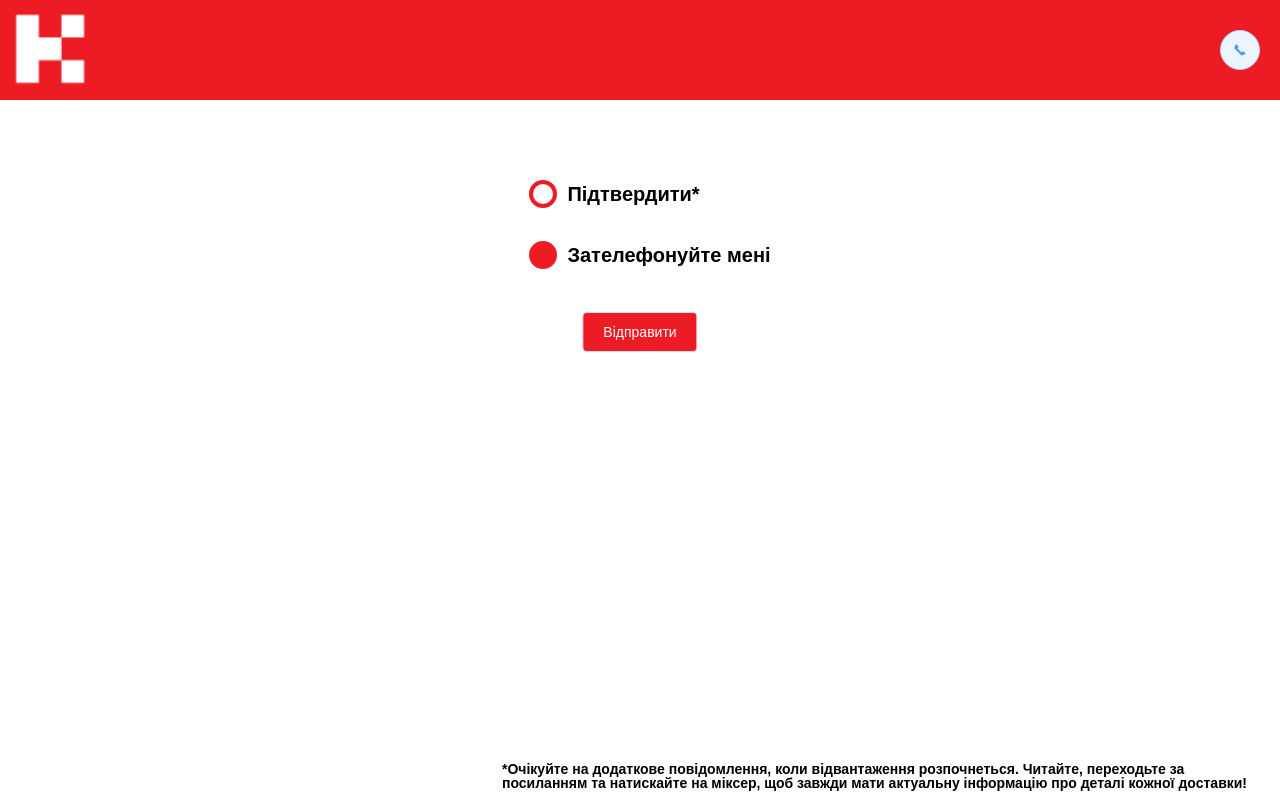
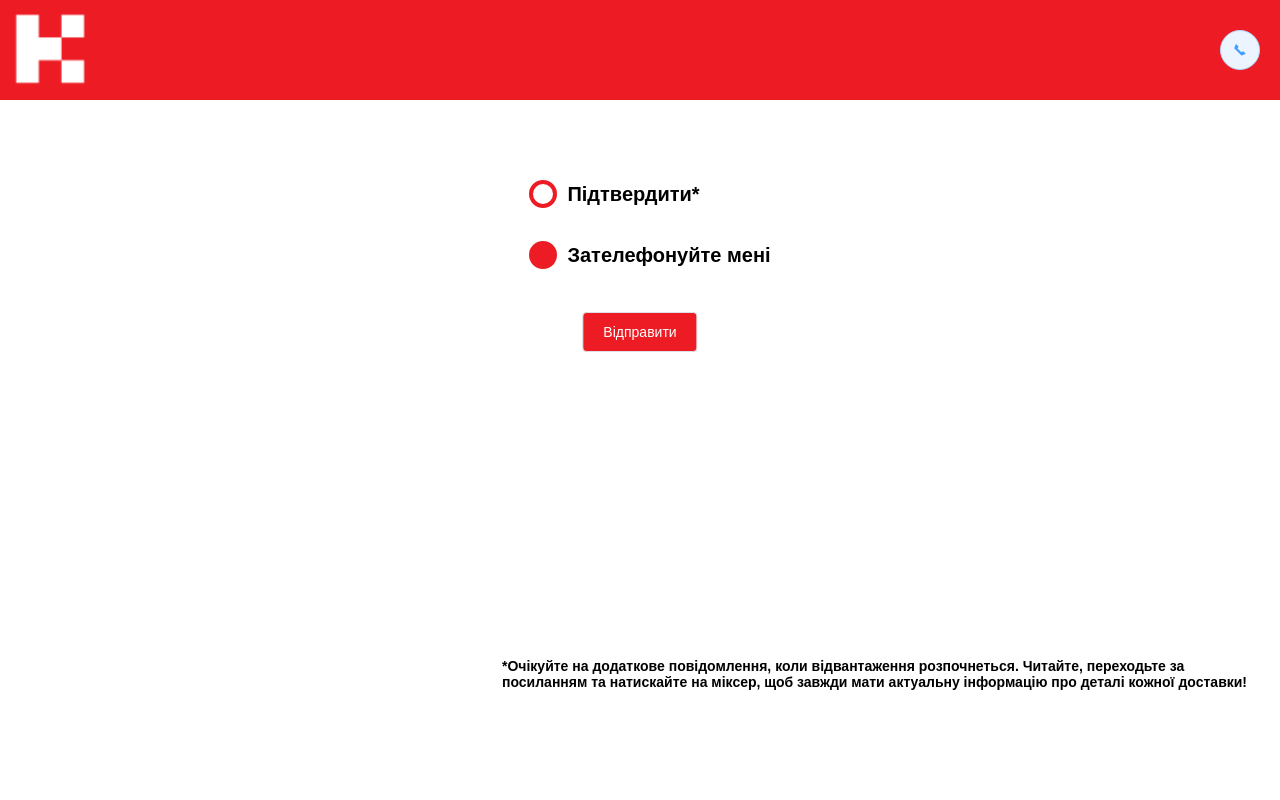
Before and after one commit to AlinaPristinskaya/confirmation, a Vue app: page /1 in a window 1280 px wide. Built offline with nearby package versions, Linux system fonts and the light colour scheme; no server answers.

Commit message:
fixed style

```diff
--- a/public/settings.js
+++ b/public/settings.js
@@ -1,3 +1,4 @@
+// eslint-disable-next-line no-unused-vars
 const settings = {
   url: "https://s5.vvtrack.com/confirm/api/",
 };
--- a/src/App.vue
+++ b/src/App.vue
@@ -18,7 +18,7 @@ export default {
   font-family: sans-serif;
   -webkit-font-smoothing: antialiased;
   -moz-osx-font-smoothing: grayscale;
-  height: 100vh;
+  height: calc(100vh - 100px);
   font-size: 20px;
   font-weight: 600;
 }
--- a/src/api/api.js
+++ b/src/api/api.js
@@ -1,5 +1,6 @@
 import axios from "axios";
-axios.defaults.baseURL = process.env.VUE_APP_HTTP;
+// eslint-disable-next-line no-undef
+axios.defaults.baseURL = settings.url;
 export default {
   fetchTrackingInfo(key, func, uid, status) {
     return axios.get(`index.php`, {
--- a/src/views/Home.vue
+++ b/src/views/Home.vue
@@ -279,7 +279,10 @@ export default {
   font-size: 14px;
   padding: 10px;
   width: 60%;
+  line-height: 16px;
   align-self: flex-end;
+  /*margin-top: auto;*/
+  /*margin-bottom: auto;*/
 }
 .custom-checkbox {
   position: absolute;
@@ -299,7 +302,7 @@ export default {
   flex-shrink: 0;
   flex-grow: 0;
   border: 4px solid $--color-header;
-  background: $--color-header;
+  background-color: $--color-header;
   border-radius: 25px;
   margin-right: 0.5em;
   background-repeat: no-repeat;
--- a/vue.config.js
+++ b/vue.config.js
@@ -1,6 +1,5 @@
 const path = require("path");
 module.exports = {
-  // publicPath: process.env.VUE_APP_PUBLIC_PATH || "/",
   publicPath: process.env.NODE_ENV === "production" ? "/confirm/" : "/",
   configureWebpack: {
     resolve: {
```
